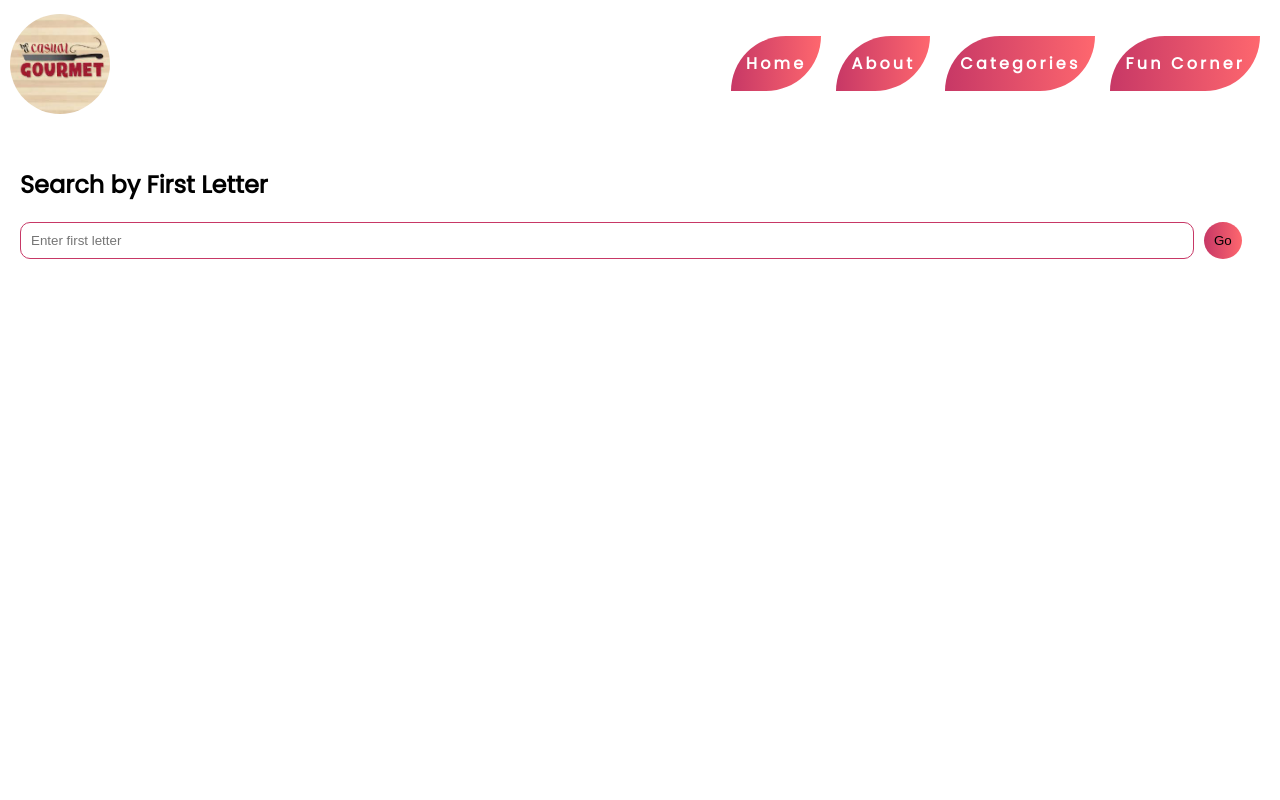
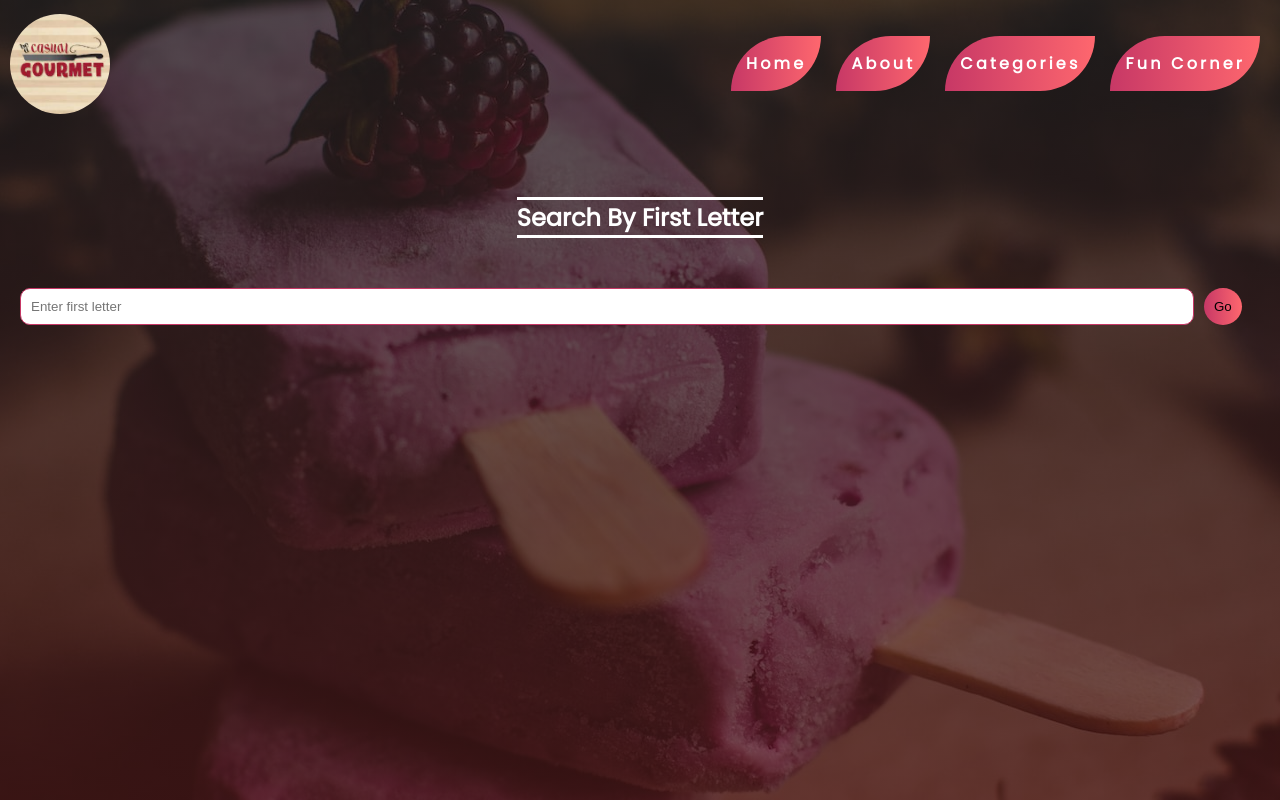
Before and after one commit to trace-kadenyi/casual_gourmet, a React (Create React App) app: page /first_letter in a window 1280 px wide. Built offline with nearby package versions, Linux system fonts and the light colour scheme.

Commit message:
Add classes and styles to cover the details of the search sections. They include: background image page titles Text adjustments

```diff
--- a/src/Components/Meals/Searches/ByFirstLetter.js
+++ b/src/Components/Meals/Searches/ByFirstLetter.js
@@ -31,10 +31,10 @@ const ByFirstLetter = () => {
   };
 
   return (
-    <section>
+    <section className="search_sect">
       <Navbar type="meal_details" />
       <div className="search_div">
-        <h1>Search by First Letter</h1>
+        <h1 className="search_heading">Search By First Letter</h1>
         <div className="input_go">
           <input
             type="text"
@@ -69,7 +69,7 @@ const ByFirstLetter = () => {
               );
             })
           ) : (
-            <h1>No Meals Found Yet...</h1>
+            <h1 className="search_found">No Recipes Found. Please try another letter...</h1>
           )}{" "}
         </div>
       </div>
--- a/src/Components/Meals/Searches/ByMainIngredient.js
+++ b/src/Components/Meals/Searches/ByMainIngredient.js
@@ -31,10 +31,10 @@ const ByMainIngredient = () => {
   };
 
   return (
-    <section>
+    <section className="search_sect">
       <Navbar type="meal_details" />
       <div className="search_div">
-        <h1>Search by Main Ingredient</h1>
+        <h1 className="search_heading">Search By Main Ingredient</h1>
         <div className="input_go">
           <input
             className="search_input"
@@ -69,7 +69,7 @@ const ByMainIngredient = () => {
               );
             })
           ) : (
-            <h1 className="search_found">No Meals Found Yet...</h1>
+            <h1 className="search_found">No Recipes Found. Please try another ingredient...</h1>
           )}
         </div>
       </div>
--- a/src/Components/Meals/Searches/ByName.js
+++ b/src/Components/Meals/Searches/ByName.js
@@ -32,10 +32,10 @@ const ByName = () => {
   };
 
   return (
-    <section>
+    <section className="search_sect">
       <Navbar type="meal_details" />
       <div className="search_div">
-        <h1>Search by Name</h1>
+        <h1 className="search_heading">Search By Name</h1>
         <div className="input_go">
           <input
             type="text"
@@ -70,7 +70,7 @@ const ByName = () => {
               );
             })
           ) : (
-            <h1>No Meals Found Yet...</h1>
+            <h1 className="search_found">No Recipes Found. Please try another name...</h1>
           )}{" "}
         </div>
       </div>
--- a/src/Components/Meals/Searches/MealsPerArea.js
+++ b/src/Components/Meals/Searches/MealsPerArea.js
@@ -39,14 +39,14 @@ const MealsPerArea = () => {
   };
 
   return (
-    <section>
+    <section className="search_sect">
       <Navbar type="meal_details" />
       <div className="individual_area">
         {loading ? (
           <h1>Loading</h1>
         ) : (
           <div>
-            <h1>{area}</h1>
+            <h1 className="search_heading">{area} Recipes</h1>
 
             <div className="one_cat">
               {fetchedArea.status === 200 ? (
@@ -66,7 +66,7 @@ const MealsPerArea = () => {
                   </div>
                 ))
               ) : (
-                <h1>Loading...</h1>
+                <h1 className="search_found">Loading...</h1>
               )}
             </div>
           </div>
--- a/src/Components/Meals/Searches/searches.css
+++ b/src/Components/Meals/Searches/searches.css
@@ -1,3 +1,10 @@
+.search_sect {
+  background: linear-gradient(rgba(29, 28, 28, 0.7), rgba(66, 17, 17, 0.7)),
+    url("../../../assets/dessert.jpg");
+  background-position: center center;
+  min-height: 100vh;
+}
+
 .search_div {
   padding: 20px;
 }
@@ -24,6 +31,19 @@
   cursor: pointer;
 }
 
-.search_head {
-  color: black;
+.search_heading {
+  color: white;
+  text-align: center;
+  border-top: 3px solid white;
+  border-bottom: 3px solid white;
+  width: max-content;
+  margin: 50px auto;
 }
+
+.search_found {
+  text-align: center;
+  color: white;
+  font-style: italic;
+  font-family: "Poppins", sans-serif;
+  font-size: 1rem;
+}
```
